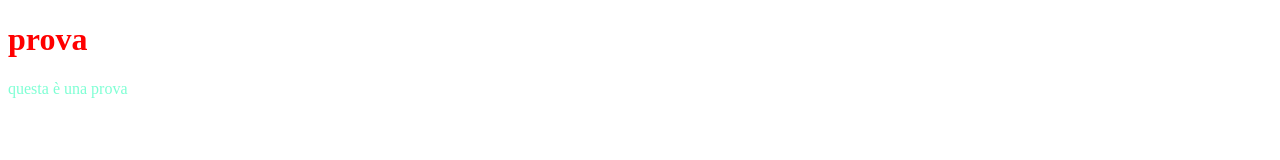
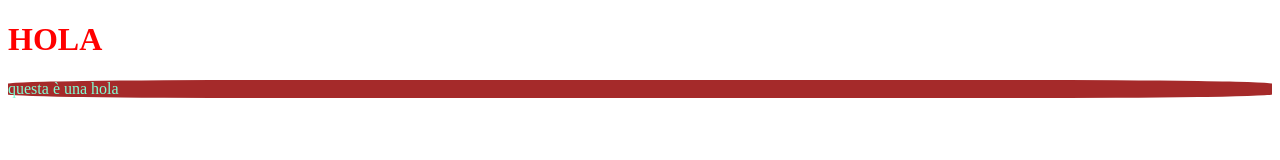
Before and after one commit to carolinazero/sito-1, a plain HTML site: page index.html in a window 1280 px wide. Drawn offline with Linux system fonts and the light colour scheme.

Commit message:
aggiunta div

```diff
--- a/index.html
+++ b/index.html
@@ -3,12 +3,14 @@
   <head>
     <meta charset="UTF-8" />
     <meta name="viewport" content="width=device-width, initial-scale=1.0" />
-    <title>proviamo 2</title>
+    <title>hola hola</title>
     <link href="stile.css" rel="stylesheet" />
     <script src="sito.js"></script>
   </head>
   <body>
-    <h1>prova</h1>
-    <p>questa è una prova</p>
+    <h1>HOLA</h1>
+    <div>
+      <p>questa è una hola</p>
+    </div>
   </body>
 </html>
--- a/sito.js
+++ b/sito.js
@@ -1 +1,2 @@
 console.log("hello");
+console.log("hola");
--- a/stile.css
+++ b/stile.css
@@ -5,3 +5,9 @@ h1 {
 p {
   color: aquamarine;
 }
+
+div {
+  background-color: brown;
+  border-color: black;
+  border-radius: 20%;
+}
```
